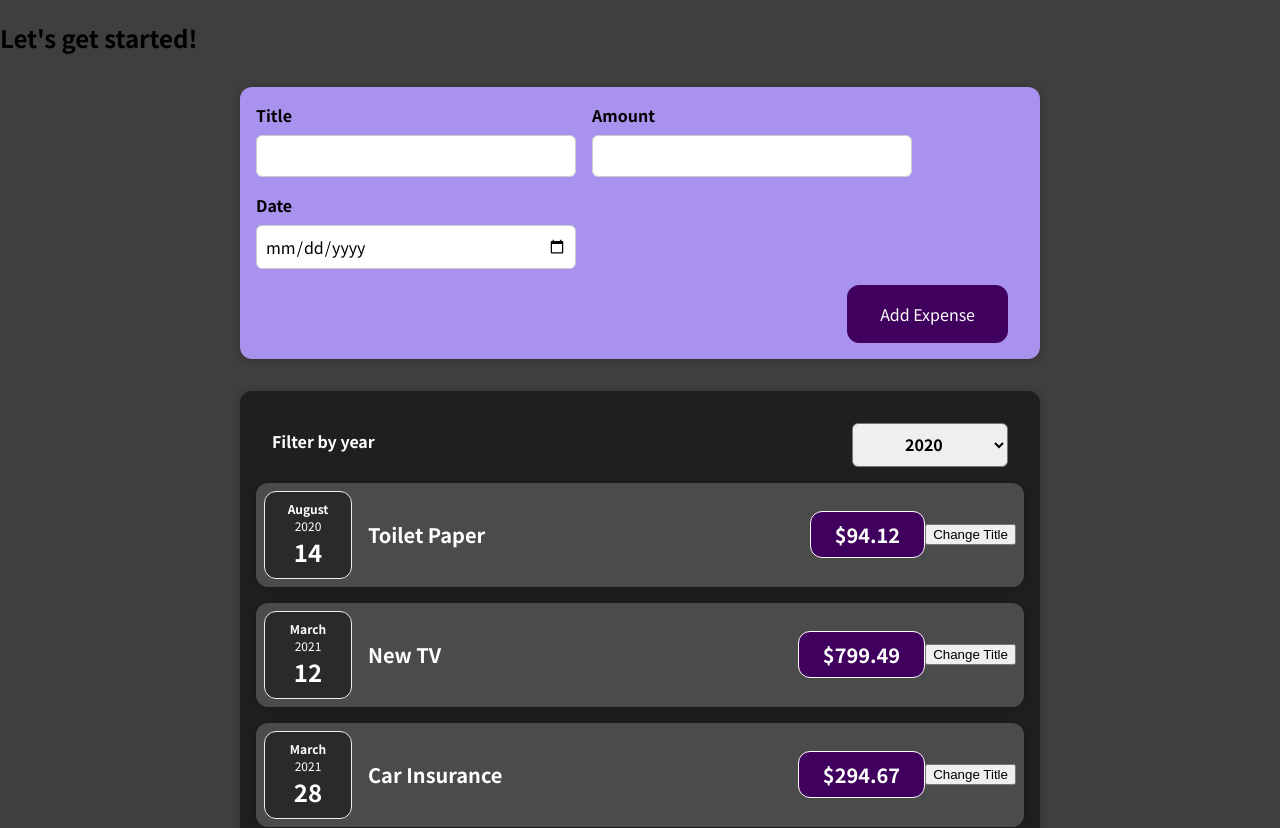
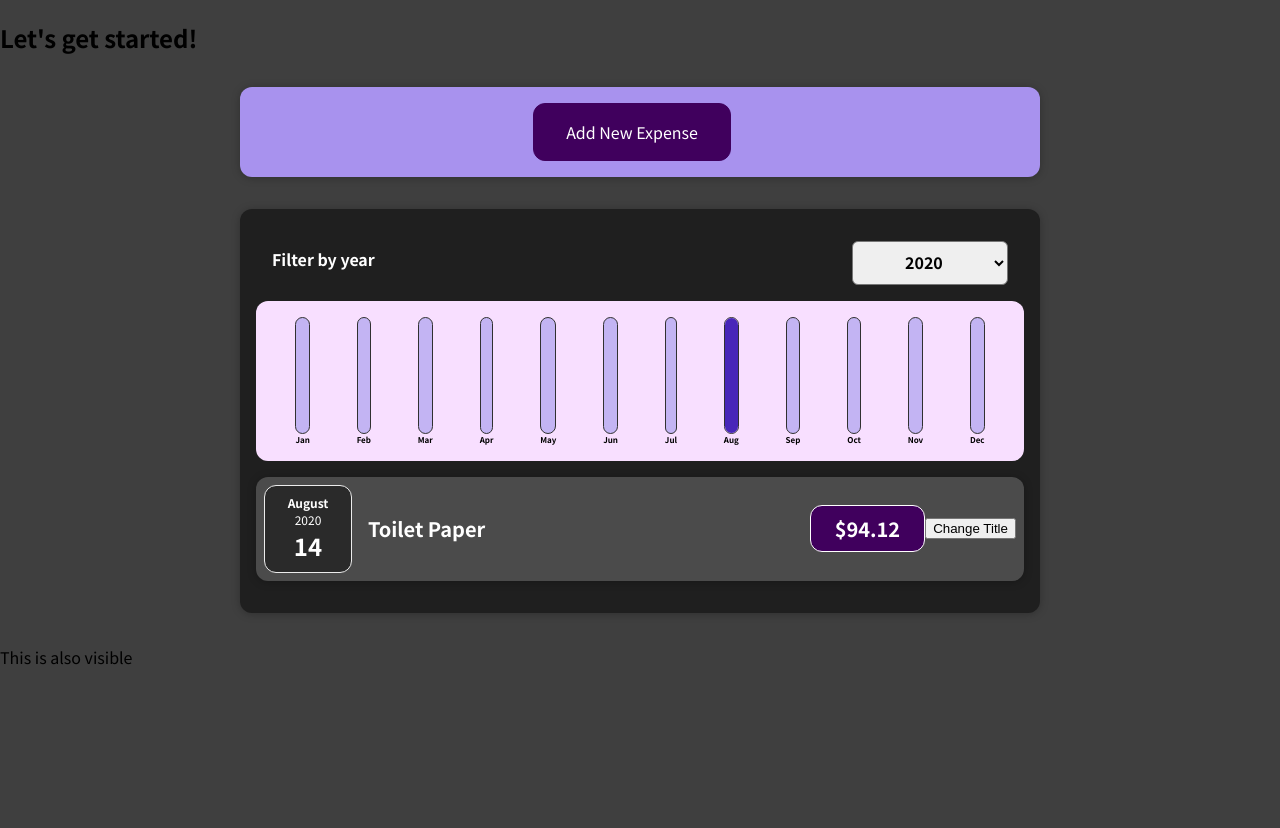
Before and after one commit to ScatteredThunderstorms/React-complete-guide, a React (Create React App) app: page / in a window 1280 px wide. Shown: the top 828 px of the page. After the commit the page ends 800 px from the top, so only its background shows below. Built offline with nearby package versions, Linux system fonts and the light colour scheme.

Commit message:
Section 5 completed

```diff
--- a/src/App.js
+++ b/src/App.js
@@ -1,7 +1,8 @@
 import Expenses from "./component/Expenses/Expenses";
 import NewExpense from "./component/NewExpense/NewExpense";
-function App() {
-  const expenses = [
+import {useState} from "react";
+
+const DUMMY_EXPENSES = [
   {
     id: "e1",
     title: "Toilet Paper",
@@ -22,10 +23,13 @@
     date: new Date(2021, 5, 12),
   },
 ];
+function App() {
+const [expenses, setExpenses]= useState(DUMMY_EXPENSES);
 
   const addExpenseHandler=expense =>{
-    console.log('In App.js');
-    console.log(expense);
+    setExpenses(prevExpenses => {
+      return[expense,...prevExpenses];
+    });
   };
   return (
     <div>
--- /dev/null
+++ b/src/component/Chart/Chart.css
@@ -0,0 +1,9 @@
+.chart {
+    padding: 1rem;
+    border-radius: 12px;
+    background-color: #f8dfff;
+    text-align: center;
+    display: flex;
+    justify-content: space-around;
+    height: 10rem;
+}
--- /dev/null
+++ b/src/component/Chart/Chart.js
@@ -0,0 +1,22 @@
+import './Chart.css'
+import ChartBar from "./ChartBar";
+
+const Chart = (props) => {
+  const dataPointValues = props.dataPoints.map(dataPoint =>dataPoint.value);
+  const totalMaximum = Math.max(...dataPointValues)
+
+  return (
+    <div className="chart">
+      {props.dataPoints.map((dataPoint) => (
+        <ChartBar
+          key={dataPoint.label}
+          value={dataPoint.value}
+          maxValue={totalMaximum}
+          label={dataPoint.label}
+        />
+      ))}
+    </div>
+  );
+};
+
+export default Chart;
--- /dev/null
+++ b/src/component/Chart/ChartBar.css
@@ -0,0 +1,30 @@
+.chart-bar {
+    height: 100%;
+    display: flex;
+    flex-direction: column;
+    align-items: center;
+}
+
+.chart-bar__inner {
+    height: 100%;
+    width: 100%;
+    border: 1px solid #313131;
+    border-radius: 12px;
+    background-color: #c3b4f3;
+    overflow: hidden;
+    display: flex;
+    flex-direction: column;
+    justify-content: flex-end;
+}
+
+.chart-bar__fill {
+    background-color: #4826b9;
+    width: 100%;
+    transition: all 0.3s ease-out;
+}
+
+.chart-bar__label {
+    font-weight: bold;
+    font-size: 0.5rem;
+    text-align: center;
+}
--- /dev/null
+++ b/src/component/Chart/ChartBar.js
@@ -0,0 +1,19 @@
+import './ChartBar.css'
+const ChartBar=(props)=>{
+    let barFillHeight = '0%';
+
+    if(props.maxValue>0){
+        barFillHeight = Math.round((props.value/props.maxValue)*100) + '%'
+    }
+
+return(
+    <div className='chart-bar'>
+        <div className='chart-bar__inner'>
+            <div className='chart-bar__fill' style={{height:barFillHeight}}/>
+        </div>
+        <div className='chart-bar__label'>{props.label}</div>
+    </div>
+    );
+};
+
+export default ChartBar;
--- a/src/component/Expenses/ExpenseItem.js
+++ b/src/component/Expenses/ExpenseItem.js
@@ -13,6 +13,7 @@
         console.log(title);
     }
   return (
+      <li>
     <Card className="expense-item">
       <ExpenseDate date={props.date}/>
       <div className="expense-item__description">
@@ -20,7 +21,7 @@
         <div className="expense-item__price">${props.amount}</div>
       </div>
         <button onClick={ clickHandler}>Change Title</button>
-    </Card>
+    </Card></li>
   );
 }
 
--- a/src/component/Expenses/Expenses.js
+++ b/src/component/Expenses/Expenses.js
@@ -2,40 +2,43 @@
 import ExpenseItem from "./ExpenseItem";
 import Card from "../UI/Card";
 import ExpensesFilter from "./ExpensesFilter";
-import {useState} from "react";
-
+import { useState } from "react";
+import ExpensesList from "./ExpensesList";
+import ExpensesChart from "./ExpensesChart";
 
 function Expenses(props) {
-        const [filteredYear, setFilteredYear] = useState('2020');
+  const [filteredYear, setFilteredYear] = useState("2020");
 
-        const filterChangeHandler = selectedYear => {
-            setFilteredYear(selectedYear);
-        };
+  const filterChangeHandler = (selectedYear) => {
+    setFilteredYear(selectedYear);
+  };
+
+  const filteredExpenses = props.items.filter((expense) => {
+    return expense.date.getFullYear().toString() === filteredYear;
+  });
+
 
   return (
     <div>
       <Card className="expenses">
-        <ExpensesFilter selected={filteredYear} onChangeFilter={filterChangeHandler}/>
-        <ExpenseItem
-          title={props.items[0].title}
-          amount={props.items[0].amount}
-          date={props.items[0].date}
-        ></ExpenseItem>
-        <ExpenseItem
-          title={props.items[1].title}
-          amount={props.items[1].amount}
-          date={props.items[1].date}
-        ></ExpenseItem>
-        <ExpenseItem
-          title={props.items[2].title}
-          amount={props.items[2].amount}
-          date={props.items[2].date}
-        ></ExpenseItem>
-        <ExpenseItem
-          title={props.items[3].title}
-          amount={props.items[3].amount}
-          date={props.items[3].date}
-        ></ExpenseItem>
+        <ExpensesFilter
+          selected={filteredYear}
+          onChangeFilter={filterChangeHandler}
+        />
+        <ExpensesChart expenses={filteredExpenses}/>
+        <ExpensesList items={filteredExpenses}/>
+        {/*{filteredExpenses.length === 0 &&<p>No Expenses found.</p>}*/}
+        {/*{filteredExpenses.length > 0&&*/}
+        {/*    filteredExpenses.map((expense) => (*/}
+        {/*          <ExpenseItem*/}
+        {/*              key={expense.id}*/}
+        {/*              title={expense.title}*/}
+        {/*              amount={expense.amount}*/}
+        {/*              date={expense.date}*/}
+        {/*          />*/}
+        {/*      ))*/}
+        {/*}*/}
+
       </Card>
     </div>
   );
--- /dev/null
+++ b/src/component/Expenses/ExpensesChart.js
@@ -0,0 +1,26 @@
+import Chart from "../Chart/Chart";
+
+const ExpensesChart = (props)=>{
+        const chartDataPoints=[
+            {label:'Jan', value:0},
+            {label:'Feb', value:0},
+            {label:'Mar', value:0},
+            {label:'Apr', value:0},
+            {label:'May', value:0},
+            {label:'Jun', value:0},
+            {label:'Jul', value:0},
+            {label:'Aug', value:0},
+            {label:'Sep', value:0},
+            {label:'Oct', value:0},
+            {label:'Nov', value:0},
+            {label:'Dec', value:0},
+        ];
+
+        for(const expense of props.expenses){
+            const expenseMonth = expense.date.getMonth();
+            chartDataPoints[expenseMonth].value += expense.amount;
+    }
+    return <Chart dataPoints={chartDataPoints}/>;
+};
+
+export default ExpensesChart;
--- /dev/null
+++ b/src/component/Expenses/ExpensesList.css
@@ -0,0 +1,9 @@
+.expenses-list {
+    list-style: none;
+    padding: 0;
+}
+
+.expenses-list__fallback {
+    color: white;
+    text-align: center;
+}
--- /dev/null
+++ b/src/component/Expenses/ExpensesList.js
@@ -0,0 +1,24 @@
+import ExpenseItem from "./ExpenseItem";
+import './ExpensesList.css'
+
+const ExpensesList =(props) =>{
+    let expensesContent =<p>No Expenses found.</p>;
+
+    if(props.items.length === 0 ){
+        return <h2 className='expenses-list__fallback'>Found no expenses.</h2>
+    }
+    return <ul className='expenses-list'>
+        {
+            props.items.map((expense) => (
+                <ExpenseItem
+                    key={expense.id}
+                    title={expense.title}
+                    amount={expense.amount}
+                    date={expense.date}
+                />
+            ))
+        }
+    </ul>
+};
+
+export default ExpensesList
--- a/src/component/NewExpense/ExpenseForm.js
+++ b/src/component/NewExpense/ExpenseForm.js
@@ -19,7 +19,7 @@
       event.preventDefault();
       const expenseData={
           title: enteredTitle,
-          amount: enteredAmount,
+          amount: +enteredAmount,
           date: new Date(enteredDate)
       }
       props.onSaveExpenseData(expenseData);
@@ -57,6 +57,7 @@
         </div>
       </div>
       <div className="new-expense__actions">
+          <button type='button' onClick={props.onCancel}>Cancel</button>
         <button type="submit">Add Expense</button>
       </div>
     </form>
--- a/src/component/NewExpense/NewExpense.js
+++ b/src/component/NewExpense/NewExpense.js
@@ -1,20 +1,39 @@
-import './NewExpense.css'
+import "./NewExpense.css";
 import ExpenseForm from "./ExpenseForm";
-const NewExpense=  (props) =>{
-    const saveExpenseDateHandler=(enteredExpenseData)=>{
-        const expenseData={
-            ...enteredExpenseData,
-            id: Math.random().toString()
-        };
-        props.onAddExpense(expenseData);
+import { useState } from "react";
+const NewExpense = (props) => {
+  const [isEditing, setIsEditing] = useState(false);
+  const saveExpenseDateHandler = (enteredExpenseData) => {
+    const expenseData = {
+      ...enteredExpenseData,
+      id: Math.random().toString(),
     };
+    props.onAddExpense(expenseData);
+    setIsEditing(false);
+  };
 
-    return (
-        <div className='new-expense'>
-            <ExpenseForm onSaveExpenseData={saveExpenseDateHandler}></ExpenseForm>
-            </div>
-    )
+  const startEditingHandler = () => {
+    setIsEditing(true);
+  };
 
+  const stopEditingHandler = () => {
+    setIsEditing(false);
+  };
+
+
+  return (
+    <div className="new-expense">
+      {!isEditing && (
+        <button onClick={startEditingHandler}>Add New Expense</button>
+      )}
+      {isEditing && (
+        <ExpenseForm
+          onSaveExpenseData={saveExpenseDateHandler}
+          onCancel={stopEditingHandler}
+        ></ExpenseForm>
+      )}
+    </div>
+  );
 };
 
 export default NewExpense;
```
Lines whose indentation alone changed are shown as unchanged.
